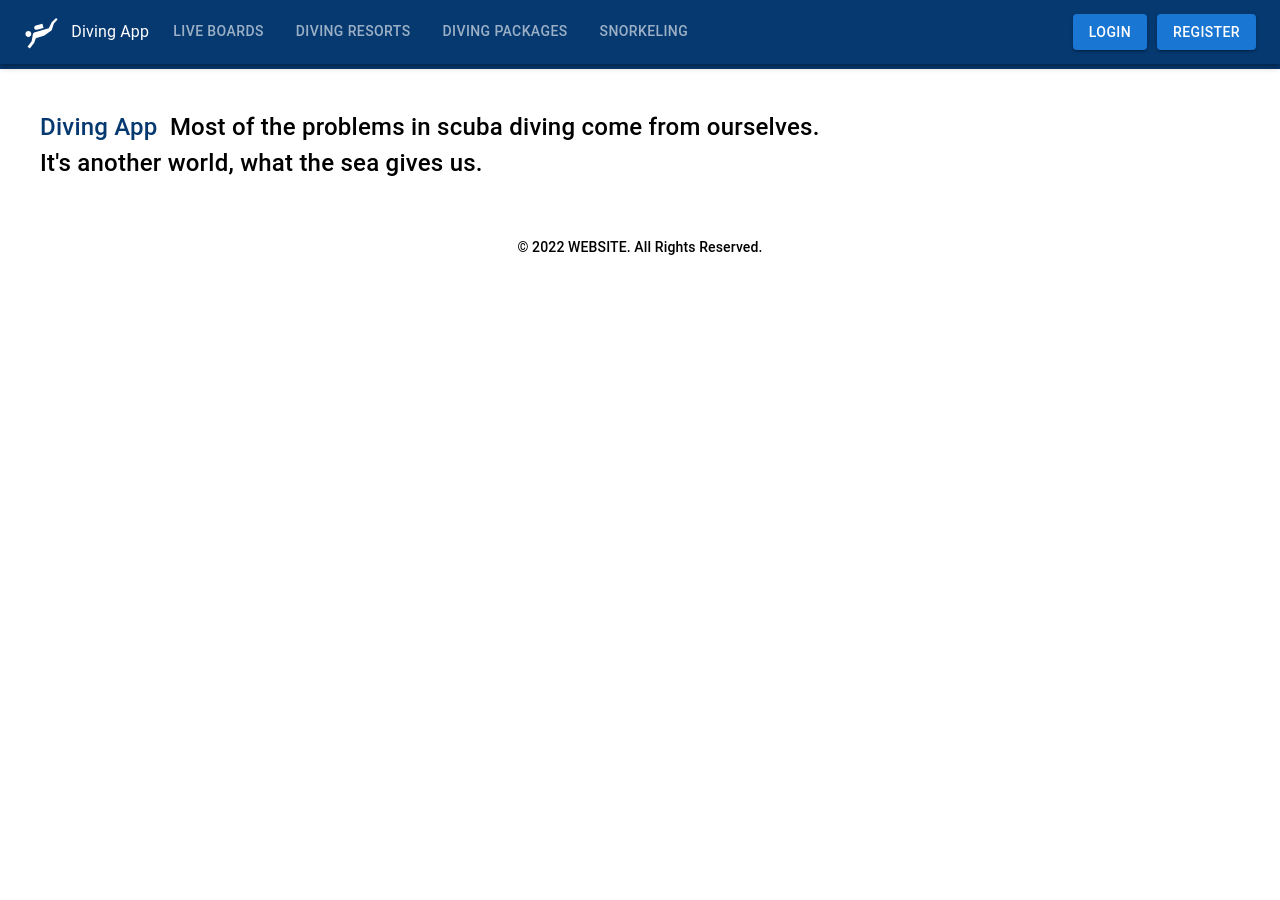
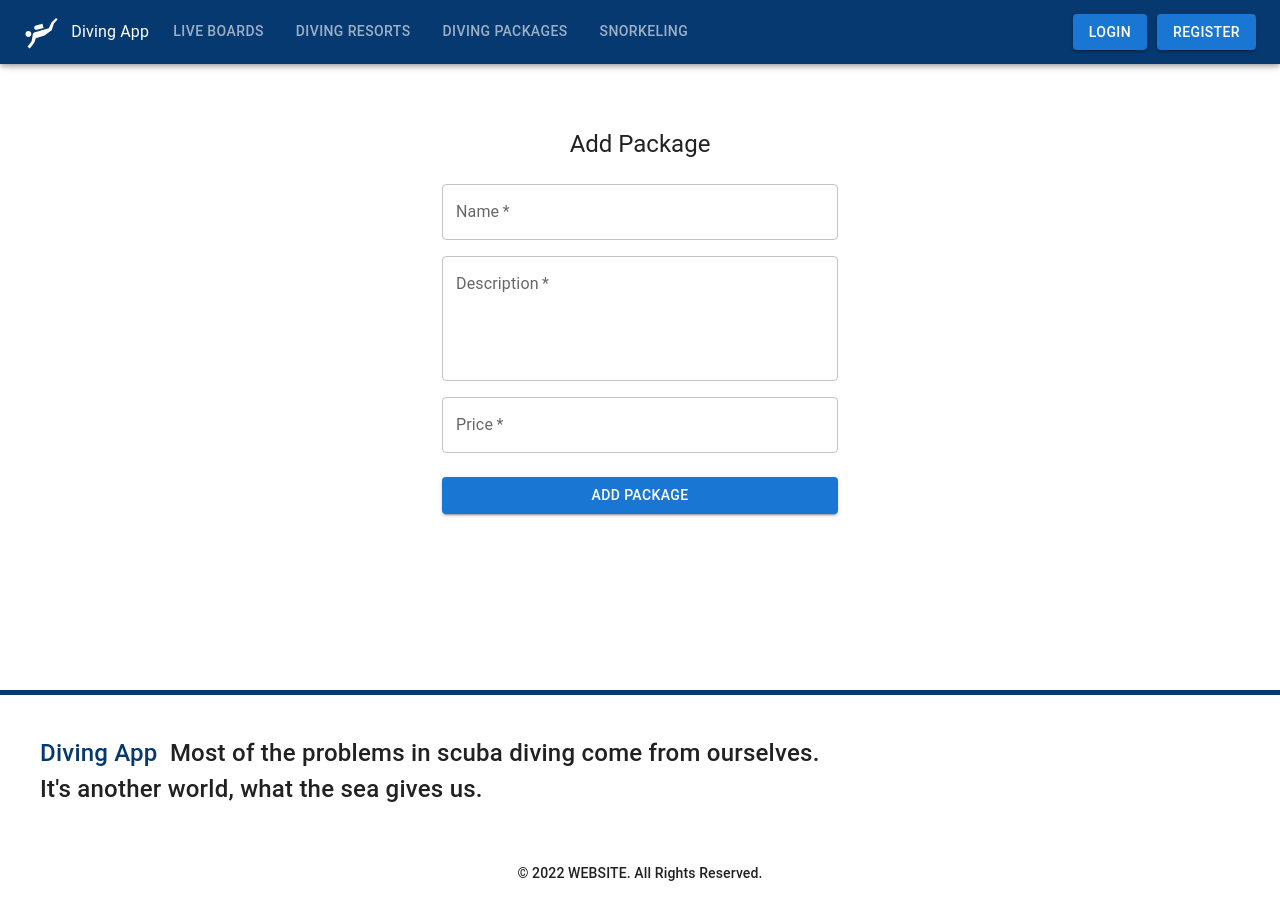
Before and after one commit to ThushanthaSanju/CustomerCareJWT, a React (Create React App) app in the folder frontend/: page /addpackage in a window 1280 px wide. Before the commit the page ends 800 px from the top, so only its background shows below. Built offline with nearby package versions, Linux system fonts and the light colour scheme.

Commit message:
UI created

```diff
--- a/frontend/package.json
+++ b/frontend/package.json
@@ -7,6 +7,7 @@
     "@emotion/styled": "^11.10.4",
     "@mui/icons-material": "^5.10.3",
     "@mui/material": "^5.10.3",
+    "@mui/x-data-grid": "^5.17.1",
     "@testing-library/jest-dom": "^5.16.5",
     "@testing-library/react": "^13.3.0",
     "@testing-library/user-event": "^13.5.0",
--- a/frontend/src/App.js
+++ b/frontend/src/App.js
@@ -3,7 +3,9 @@ import SignUp from "./components/SignUp";
 import Footer from "./layouts/Footer";
 import Header from "./layouts/Header";
 import Home from "./layouts/Home";
-import { BrowserRouter as Router, Routes, Route, Link } from "react-router-dom";
+import { Routes, Route } from "react-router-dom";
+import Packages from "./pages/Packages";
+import AddPackage from "./components/AddPackage";
 
 function App() {
   return (
@@ -14,6 +16,8 @@ function App() {
         <Route path="/" element={<Home />} />
         <Route path="/signin" element={<SignIn />} />
         <Route path="/signup" element={<SignUp />} />
+        <Route path="/packages" element={<Packages />} />
+        <Route path="/addpackage" element={<AddPackage />} />
       </Routes>
 
       <Footer />
--- /dev/null
+++ b/frontend/src/components/AddPackage.jsx
@@ -0,0 +1,108 @@
+import React from 'react'
+
+import Button from '@mui/material/Button';
+import CssBaseline from '@mui/material/CssBaseline';
+import TextField from '@mui/material/TextField';
+
+import Grid from '@mui/material/Grid';
+import Box from '@mui/material/Box';
+import Typography from '@mui/material/Typography';
+import Container from '@mui/material/Container';
+import { createTheme, ThemeProvider } from '@mui/material/styles';
+
+
+
+const theme = createTheme();
+function AddPackage() {
+
+
+
+
+    const handleSubmit = (event) => {
+        event.preventDefault();
+        const data = new FormData(event.currentTarget);
+        console.log({
+            email: data.get('email'),
+            password: data.get('password'),
+        });
+    };
+
+
+
+    return (
+        <ThemeProvider theme={theme}>
+            <Container component="main" maxWidth="xs">
+                <CssBaseline />
+                <Box
+                    sx={{
+                        marginTop: 8,
+                        display: 'flex',
+                        flexDirection: 'column',
+                        alignItems: 'center',
+                        pb: 20
+
+                    }}
+                >
+
+                    <Typography component="h1" variant="h5">
+                        Add Package
+                    </Typography>
+                    <Box component="form" noValidate onSubmit={handleSubmit} sx={{ mt: 3 }}>
+                        <Grid container spacing={2}>
+
+                            <Grid item xs={12}>
+                                <TextField
+                                    required
+                                    fullWidth
+                                    id="Name"
+                                    label="Name"
+                                    name="Name"
+
+                                />
+                            </Grid>
+                            <Grid item xs={12}>
+                                <TextField
+                                    required
+                                    fullWidth
+                                    multiline
+                                    rows={4}
+                                    id="description"
+                                    label="Description"
+                                    name="Description"
+
+                                />
+                            </Grid>
+                            <Grid item xs={12}>
+                                <TextField
+                                    required
+                                    fullWidth
+                                    id="price"
+                                    label="Price"
+                                    name="Price"
+                                    type="number"
+
+                                />
+                            </Grid>
+
+
+
+
+                        </Grid>
+                        <Button
+                            type="submit"
+                            fullWidth
+                            variant="contained"
+                            sx={{ mt: 3, mb: 2 }}
+                        >
+                            Add Package
+                        </Button>
+
+                    </Box>
+                </Box>
+
+            </Container>
+        </ThemeProvider>
+    )
+}
+
+export default AddPackage
--- a/frontend/src/components/SignUp.jsx
+++ b/frontend/src/components/SignUp.jsx
@@ -11,7 +11,7 @@ import Box from '@mui/material/Box';
 import HowToRegIcon from '@mui/icons-material/HowToReg'; import Typography from '@mui/material/Typography';
 import Container from '@mui/material/Container';
 import { createTheme, ThemeProvider } from '@mui/material/styles';
-import { FormControl, FormHelperText, InputLabel, MenuItem, Select } from '@mui/material';
+import { FormControl, InputLabel, MenuItem, Select } from '@mui/material';
 import { useState } from 'react';
 
 // function Copyright(props) {
--- a/frontend/src/layouts/DrawerComp.jsx
+++ /dev/null
@@ -1,35 +0,0 @@
-import MenuIcon from '@mui/icons-material/Menu';
-import { colors, Drawer, IconButton, List, ListItemButton, ListItemIcon, ListItemText } from '@mui/material'
-import React, { useState } from 'react'
-
-const PAGES = ["Live Boards", "Diving Resorts", "Diving Packages", "Snorkeling", "Register", "Login"]
-
-const DrawerComp = () => {
-    const [drawer, setdrawer] = useState(false)
-    return (
-        <div>
-            <Drawer open={drawer} onClose={() => setdrawer(false)}>
-
-                <List >
-                    {
-                        PAGES.map((page, index) => (
-                            <ListItemButton key={index} onClick={() => setdrawer(false)}>
-                                <ListItemIcon>
-                                    <ListItemText>{page}</ListItemText>
-                                </ListItemIcon>
-                            </ListItemButton>
-                        ))
-                    }
-
-                </List>
-
-            </Drawer>
-
-            <IconButton sx={{ color: 'white', marginLeft: 'auto' }} onClick={() => setdrawer(!drawer)} >
-                <MenuIcon />
-            </IconButton>
-        </div>
-    )
-}
-
-export default DrawerComp
--- a/frontend/src/layouts/Header.jsx
+++ b/frontend/src/layouts/Header.jsx
@@ -1,38 +1,41 @@
 import React from 'react'
-import { AppBar, Button, Tab, Tabs, Toolbar, Typography, useMediaQuery, useTheme } from '@mui/material'
+import { AppBar, Button, Tab, Tabs, Toolbar, Typography } from '@mui/material'
 import ScubaDivingIcon from '@mui/icons-material/ScubaDiving';
 import { useState } from 'react';
-import DrawerComp from './DrawerComp';
+
 import { useNavigate } from 'react-router-dom';
 
-const PAGES = ["Live Boards", "Diving Resorts", "Diving Packages", "Snorkeling"]
+
 
 const Header = () => {
     const navigate = useNavigate();
     const [value, setValue] = useState();
 
-    const theme = useTheme();
-    const isMatch = useMediaQuery(theme.breakpoints.down('lg'))
+
+
+
+
     return (
         <div>
 
             <AppBar sx={{ background: '#063970' }} position="sticky">
                 <Toolbar >
                     <ScubaDivingIcon fontSize="large" />
-                    {isMatch ? (<>
-                        <Typography >{'\u00A0'}{'\u00A0'} Diving App{'\u00A0'}{'\u00A0'}</Typography> <DrawerComp /></>) : (
-                        <> <Typography >{'\u00A0'}{'\u00A0'} Diving App{'\u00A0'}{'\u00A0'}</Typography>  <Tabs sx={{ marginRight: 'auto' }} textColor="inherit" value={value} onChange={(e, value) => setValue(value)} indicatorColor='secondary'>
-                            {
-                                PAGES.map((page, index) => (
-                                    <Tab key={index} label={page} />
-                                ))
-                            }
+                    <Typography >{'\u00A0'}{'\u00A0'} Diving App{'\u00A0'}{'\u00A0'}</Typography>
+                    <Tabs sx={{ marginRight: 'auto' }} textColor="inherit" value={value} onChange={(e, value) => setValue(value)} indicatorColor='secondary'>
 
-                        </Tabs>
-                            <Button variant='contained' sx={{ marginLeft: 'auto' }} onClick={() => navigate('/signin')}>Login</Button>
-                            <Button variant='contained' sx={{ marginLeft: '10px ' }} onClick={() => navigate('/signup')}>Register</Button>
-                        </>
-                    )}
+
+
+                        <Tab label="Live Boards" onClick={() => navigate('/')} />
+                        <Tab label="Diving Resorts" onClick={() => navigate('/')} />
+                        <Tab label="Diving Packages" onClick={() => navigate('/packages')} />
+                        <Tab label="Snorkeling" onClick={() => navigate('/')} />
+
+
+
+                    </Tabs>
+                    <Button variant='contained' sx={{ marginLeft: 'auto' }} onClick={() => navigate('/signin')}>Login</Button>
+                    <Button variant='contained' sx={{ marginLeft: '10px ' }} onClick={() => navigate('/signup')}>Register</Button>
 
 
 
--- /dev/null
+++ b/frontend/src/pages/Packages.jsx
@@ -0,0 +1,80 @@
+import React from 'react'
+import { DataGrid } from '@mui/x-data-grid';
+import { Button, Grid } from '@mui/material';
+import { Box } from '@mui/system';
+import { useNavigate } from 'react-router-dom';
+
+const columns = [
+    { field: 'id', headerName: 'ID', width: 70 },
+    { field: 'firstName', headerName: 'First name', width: 130 },
+    { field: 'lastName', headerName: 'Last name', width: 130 },
+    {
+        field: 'age',
+        headerName: 'Age',
+        width: 90,
+    },
+    {
+        field: 'Delete',
+        renderCell: (cellValues) => {
+            return (<Button variant='outlined' >Delete</Button>)
+        }
+    },
+    {
+        field: 'Update',
+        renderCell: (cellValues) => {
+            return (<Button variant='outlined' >Update</Button>)
+        }
+    },
+
+
+];
+
+const rows = [
+    {
+        id: 1, lastName: 'Snow', firstName: 'Jon', age: 40
+    },
+    { id: 2, lastName: 'Lannister', firstName: 'Cersei', age: 42 },
+    { id: 3, lastName: 'Lannister', firstName: 'Jaime', age: 45 },
+    { id: 4, lastName: 'Stark', firstName: 'Arya', age: 16 },
+
+
+];
+
+
+const Packages = () => {
+    const navigate = useNavigate();
+
+    return (
+        <>
+            <Grid display="flex" justifyContent="flex-end" sx={{ m: 6 }}>
+                <Button variant='outlined' onClick={() => navigate('/addpackage')}>Add Package</Button>
+            </Grid>
+
+
+            <Box sx={{ width: 1200, margin: 'auto', marginBottom: 10 }}>
+                <Grid container
+                    spacing={0}
+                    direction="column"
+
+                    alignItems="center"
+                    justifyContent="center"
+                    style={{ minHeight: '50vh' }}>
+
+                    <div style={{ height: 400, width: '100%' }}>
+                        <DataGrid
+                            rows={rows}
+                            columns={columns}
+                            pageSize={5}
+                            rowsPerPageOptions={[5]}
+
+                        />
+                    </div>
+                </Grid>
+            </Box>
+        </>
+
+
+    )
+}
+
+export default Packages
```
Also changed, not shown: 1 other file (tests, documents, lock files or other folders).
